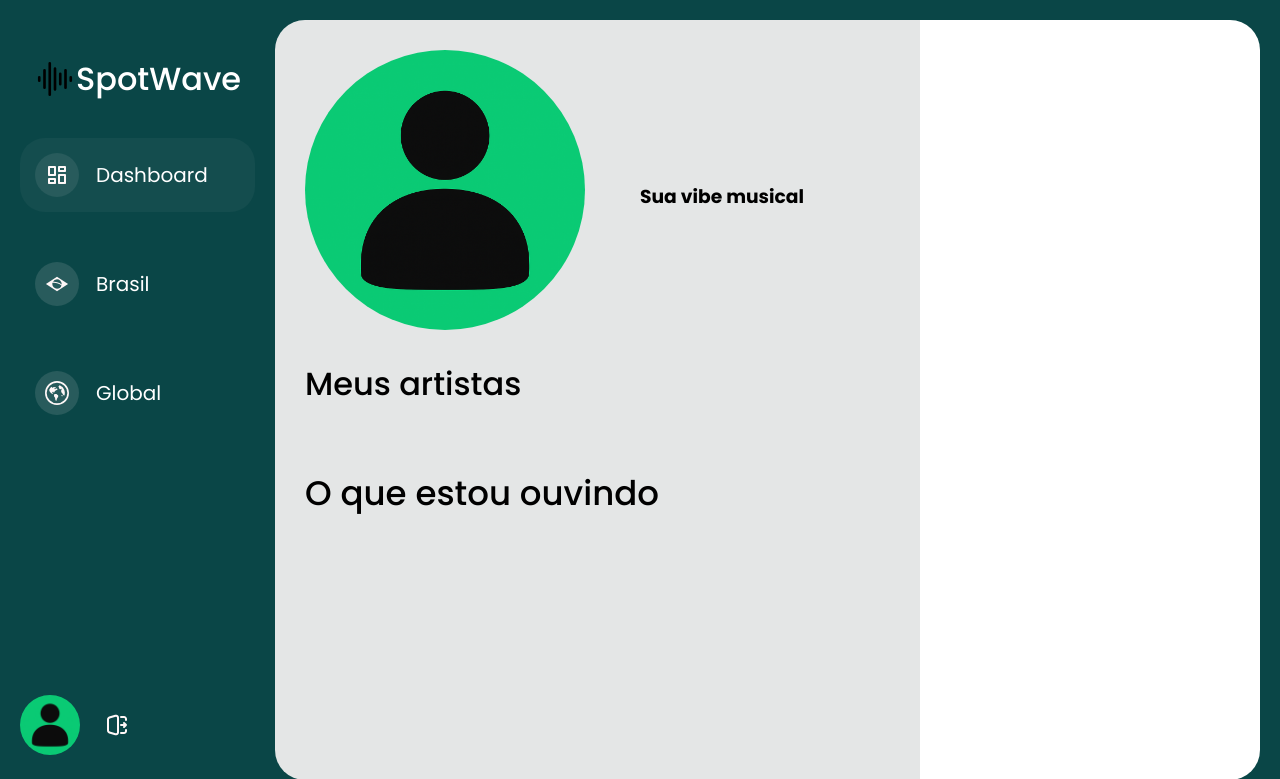
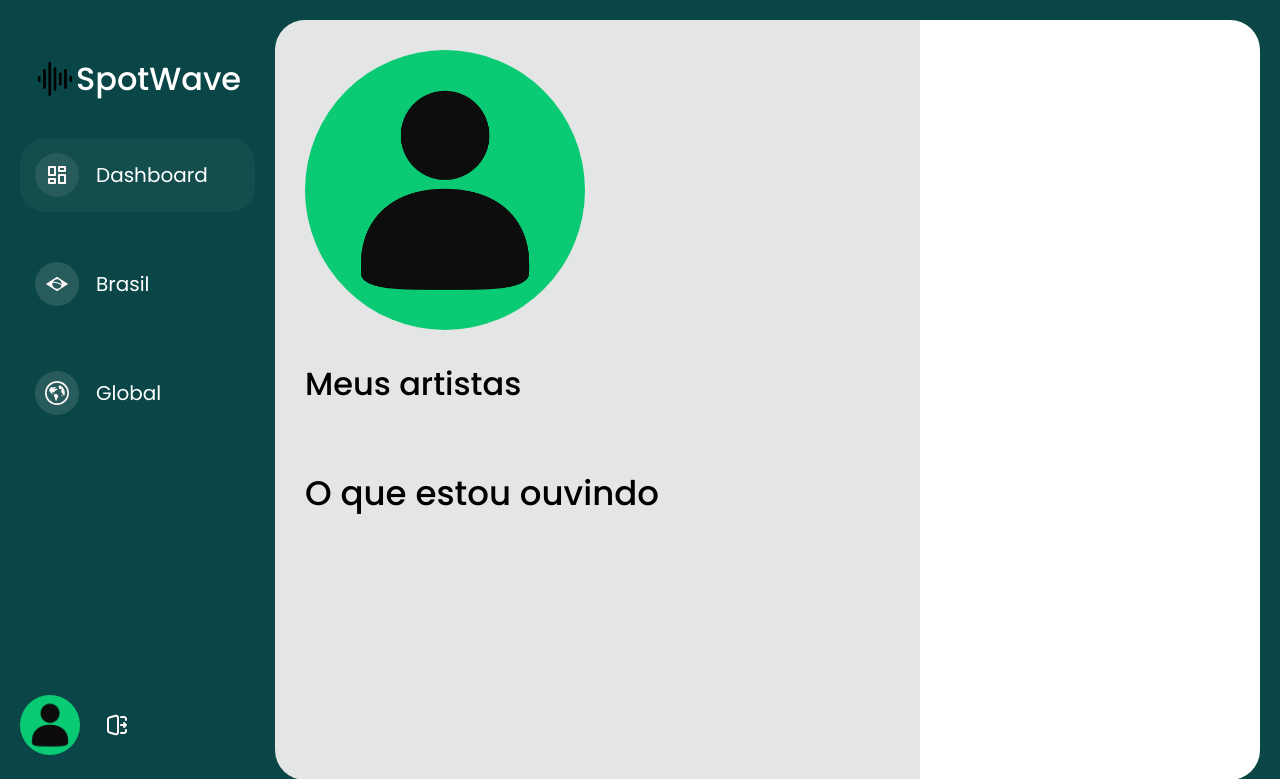
Before and after one commit to miiswan/projeto-vital2, a Flask app: template app/templates/user.html in a window 1280 px wide. Shown: the top 779 px of the page. Run offline with Flask 3, Linux system fonts and the light colour scheme; the template is opened without the code that fills it, so the values that code supplies are empty.

Commit message:
ajuste user

```diff
--- a/app/static/user.css
+++ b/app/static/user.css
@@ -118,10 +118,7 @@ body {
 .grid-nomeperfil{
   grid-column: 2;
   grid-row: 1;
-}
-.grid-vibe{
-  grid-column: 2;
-  grid-row: 2;
+  margin-top: 60px;
 }
 
 .artistas{
--- a/app/templates/user.html
+++ b/app/templates/user.html
@@ -140,11 +140,6 @@
             <div class="grid-nomeperfil">
               <h1 class="username">{{user.display_name}}</h1>
             </div>
-            <div class="grid-vibe">
-              <div class="caixa-vibe">
-                <div class="vibe-musical"><h3>Sua vibe musical</h3></div>
-              </div>
-            </div>
           </div>
 
           <div class="artistas">
```
